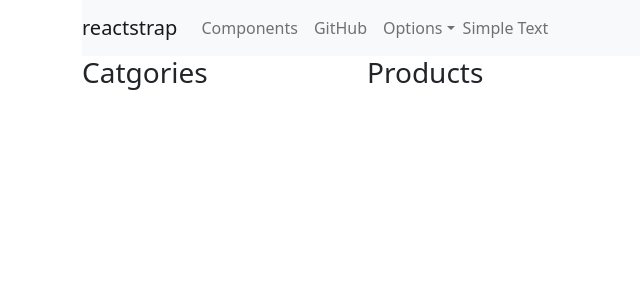
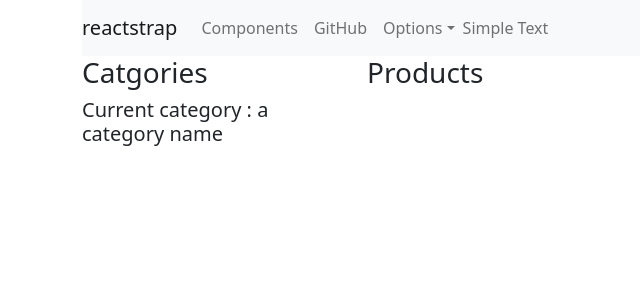
Before and after one commit to IBugraGezer/Cart-App-With-React-Redux, a React (Create React App) app: page / in a window 1280 px wide. Shown: the top 300 px of the page, without its empty margins (0-640 px from the left). Built offline with nearby package versions, Linux system fonts and the light colour scheme.

Commit message:
category list componnent connected to redux

```diff
--- a/src/components/categories/CategoryList.js
+++ b/src/components/categories/CategoryList.js
@@ -1,11 +1,21 @@
 import React, { Component } from "react";
+import { connect } from "react-redux";
 
-export default class CategoryList extends Component {
+class CategoryList extends Component {
   render() {
     return (
       <div>
         <h3>Catgories</h3>
+        <h5>Current category : {this.props.currentCategory.categoryName}</h5>
       </div>
     );
   }
 }
+
+function mapStateToProps(state) {
+  return {
+    currentCategory: state.changeCategoryReducer,
+  };
+}
+
+export default connect(mapStateToProps)(CategoryList);
--- a/src/redux/reducers/initialState.js
+++ b/src/redux/reducers/initialState.js
@@ -1,3 +1,3 @@
 export default {
-  currentCategory: {},
+  currentCategory: { categoryName: "a category name" },
 };
```
